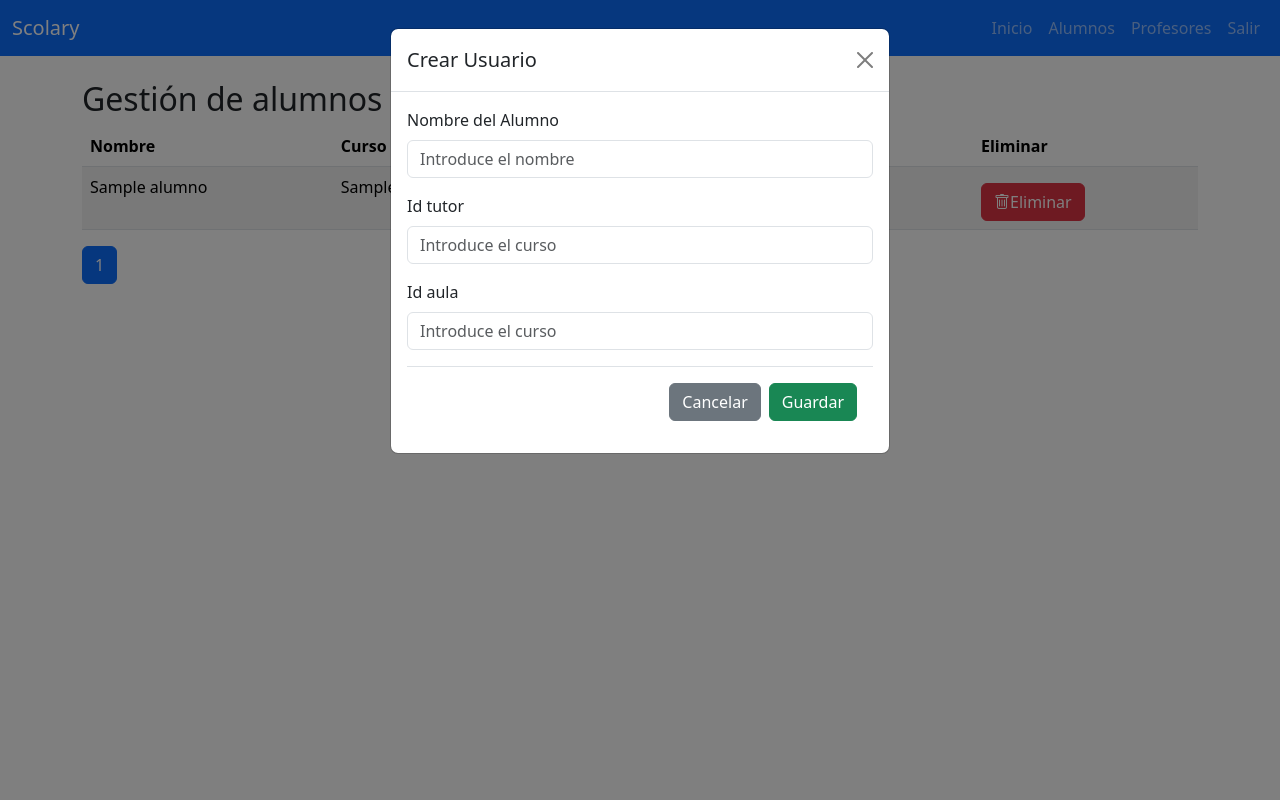
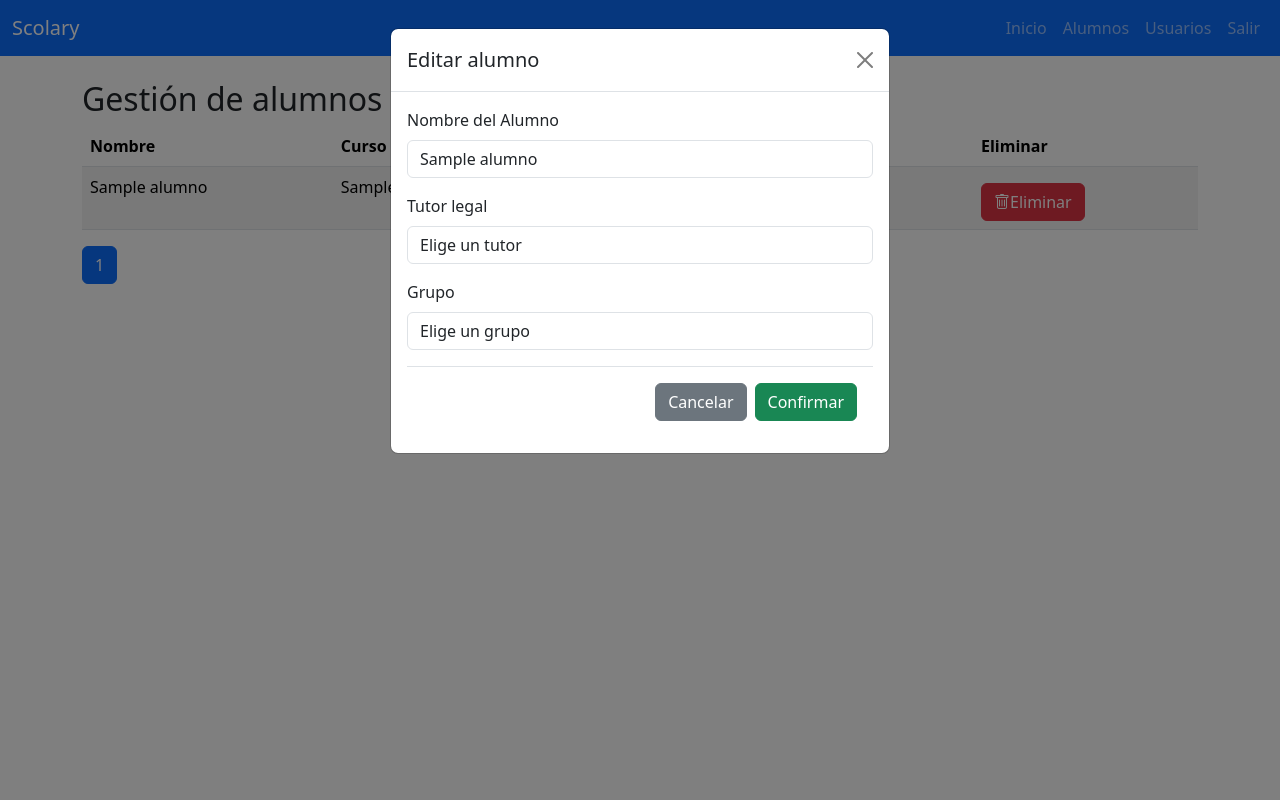
Before and after one commit to EmilioRoblas/scolary, a PHP site: page /alumnos.php in a window 1280 px wide, after a click on "Editar". Run offline with PHP 8.4, Linux system fonts and the light colour scheme; the visitor is signed in with stand-in values (Sample User, id 1); tables that the repository leaves empty or names only in its code hold one stand-in row (values such as "Sample post").

Commit message:
Añadir usuario, eliminar alumno implementado. Terminar editar alumno

```diff
--- a/alumnos.php
+++ b/alumnos.php
@@ -14,6 +14,9 @@ if (!isset($_SESSION['usuario'])) {
     <h2>Gestión de alumnos</h2>
 
     <?php
+    if(isset($_GET["mensaje"])){
+      echo "<p style='color:green'>".$_GET["mensaje"]."</p>";
+    }
     // Configuración de paginación
     $registrosPorPagina = 10;
     $pagina = isset($_GET['pagina']) ? (int)$_GET['pagina'] : 1;
@@ -22,6 +25,7 @@ if (!isset($_SESSION['usuario'])) {
     // Consulta con paginación
     $stmtAlumnos = $pdo->query("
         SELECT
+            a.id AS idAlumno,
             a.nombre AS nombreAlumno,
             g.nombre AS nombreGrupo,
             u.nombre AS nombreTutor
@@ -35,6 +39,14 @@ if (!isset($_SESSION['usuario'])) {
     // Total de registros para calcular páginas
     $totalRegistros = $pdo->query("SELECT COUNT(*) FROM alumnos")->fetchColumn();
     $totalPaginas = ceil($totalRegistros / $registrosPorPagina);
+
+    // Tutores
+    $stmtTutores = $pdo ->query('SELECT * FROM usuarios WHERE rol = "tutor"');
+    $tutores = $stmtTutores->fetchAll();
+
+    // Aulas
+    $stmtGrupos = $pdo ->query('SELECT * FROM grupo');
+    $grupos = $stmtGrupos ->fetchAll();
     ?>
 
     <table class="table table-striped">
@@ -54,13 +66,22 @@ if (!isset($_SESSION['usuario'])) {
                     <td><?= $alumno['nombreGrupo'] ?></td>
                     <td><?= $alumno['nombreTutor']?></td>
                     <td>
-                    <button type="button" class="btn btn-primary mt-2" data-bs-toggle="modal" data-bs-target="#editarAlumno">
+                        <button type="button" class="btn btn-primary mt-2" data-bs-toggle="modal" data-bs-target="#editarAlumno"
+                          data-id="<?php echo htmlspecialchars($alumno['idAlumno']) ?>"
+                          data-nombre="<?php echo htmlspecialchars($alumno['nombreAlumno']) ?>">
+
+
                           Editar
                         </button>
                     </td>
-                    <td><button type="button" class="btn btn-danger mt-2">
+                    <td>
+                      <form action="service/eliminarAlumno.php" method="POST">
+                        <input type="hidden" name="idAlumno" value="<?php echo $alumno['idAlumno'] ?>">
+                        <button type="submit" class="btn btn-danger mt-2">
                           <i class="bi bi-trash"></i>Eliminar
-                    </button></td>
+                        </button>
+                      </form>
+                    </td>
                 </tr>
             <?php } ?>
         </tbody>
@@ -71,27 +92,43 @@ if (!isset($_SESSION['usuario'])) {
       <div class="modal-content">
 
       <div class="modal-header">
-        <h5 class="modal-title" id="crearAlumnoLabel">Crear Usuario</h5>
+        <h5 class="modal-title" id="crearAlumnoLabel">Editar alumno</h5>
         <button type="button" class="btn-close" data-bs-dismiss="modal" aria-label="Cerrar"></button>
       </div>
 
       <div class="modal-body">
-        <form action="service/guardarAlumno.php" method="POST">
+        <form action="service/editarAlumno.php" method="POST">
+          <input type="hidden" id="idAlumnoEditar" name="idAlumnoEditar" value="">
+
           <div class="mb-3">
             <label class="form-label">Nombre del Alumno</label>
-            <input type="text" name="nombre" class="form-control" placeholder="Introduce el nombre">
+            <input type="text" id="inputNombre" name="nombre" class="form-control" placeholder="Introduce el nombre">
           </div>
           <div class="mb-3">
-            <label class="form-label">Id tutor</label>
-            <input type="text" name="idTutor" class="form-control" placeholder="Introduce el curso">
+            <label for="tutor" class="form-label">Tutor legal</label>
+            <select id="selectTutor" class="form-control" name="tutor" id="opciones">
+                <option value="">Elige un tutor</option>
+                <?php
+                foreach ($tutores as $tutor) {
+                echo "<option value=".$tutor['id'].">".$tutor['nombre']."</option>";
+                }
+                ?>
+              </select>
           </div>
           <div class="mb-3">
-            <label class="form-label">Id aula</label>
-            <input type="text" name="idAula" class="form-control" placeholder="Introduce el curso">
+            <label class="form-label">Grupo</label>
+            <select id="selectGrupo" class="form-control" name="idGrupo" id="opciones">
+                <option value="">Elige un grupo</option>
+                <?php
+
+                foreach ($grupos as $grupo) {
+                echo "<option value=".$grupo['id'].">".$grupo['nombre']."</option>";
+                }?>
+              </select>
           </div>
           <div class="modal-footer">
              <button type="button" class="btn btn-secondary" data-bs-dismiss="modal">Cancelar</button>
-             <button type="submit" class="btn btn-success">Guardar</button>
+             <button type="submit" class="btn btn-success">Confirmar</button>
           </div>
         </form>
       </div>
@@ -110,5 +147,5 @@ if (!isset($_SESSION['usuario'])) {
         </ul>
     </nav>
 </div>
-
+<script src="js/dialogEditarAlumno.js"></script>
 <?php include 'includes/footer.php'; ?>
--- a/includes/navbarAdmin.php
+++ b/includes/navbarAdmin.php
@@ -5,7 +5,7 @@
             <ul class="navbar-nav me-auto">
                 <li class="nav-item"><a class="nav-link" href="dashboardAdmin.php">Inicio</a></li>
                 <li class="nav-item"><a class="nav-link" href="alumnos.php">Alumnos</a></li>
-                <li class="nav-item"><a class="nav-link" href="profesores.php">Profesores</a></li>
+                <li class="nav-item"><a class="nav-link" href="usuarios.php">Usuarios</a></li>
                 <li class="nav-item"><a class="nav-link" href="logout.php">Salir</a></li>
             </ul>
         </div>
--- /dev/null
+++ b/js/dialogEditarAlumno.js
@@ -0,0 +1,15 @@
+  const modal = document.getElementById('editarAlumno');
+  modal.addEventListener('show.bs.modal', function (event) {
+    const button = event.relatedTarget;
+
+    const nombre = button.getAttribute('data-nombre');
+
+    const id = button.getAttribute('data-id');
+    console.log(id);
+    // Rellenar campos
+    document.getElementById('inputNombre').value = nombre;
+
+    document.getElementById('idAlumnoEditar').value = id;
+    console.log("value del hidden: " + document.getElementById('idAlumnoEditar').value)
+
+  });
--- a/service/crearAlumno.php
+++ b/service/crearAlumno.php
@@ -7,10 +7,6 @@ if (!isset($_SESSION['usuario'])) {
 }
 
 if(isset($_POST["nombre"]) && !empty($_POST["nombre"]) && !empty($_POST["tutor"]) && !empty($_POST["idGrupo"])){
-
-    echo $_POST["nombre"];
-    echo $_POST["tutor"];
-    echo $_POST["idGrupo"];
 
     try {
 
@@ -24,8 +20,6 @@ if(isset($_POST["nombre"]) && !empty($_POST["nombre"]) && !empty($_POST["tutor"]
             ':id_grupo' => $_POST["idGrupo"]
         ]);
 
-
-
          header("Location: ../dashboardAdmin.php?mensaje=Alumno ".$_POST['nombre']." añadido correctamente"); // Mensaje de error en caso de envíar parámetros vacíos
          exit();
 
```
Also changed, not shown: dashboardAdmin.php (+45 -7 lines), service/crearTutor.php (deleted, +0 -61 lines), service/crearUsuario.php (added, +105 -0 lines), service/editarAlumno.php (added, +8 -0 lines), service/eliminarAlumno.php (added, +33 -0 lines), usuarios.php (renamed from profesores.php, +5 -3 lines). Lines whose indentation alone changed are shown as unchanged.
